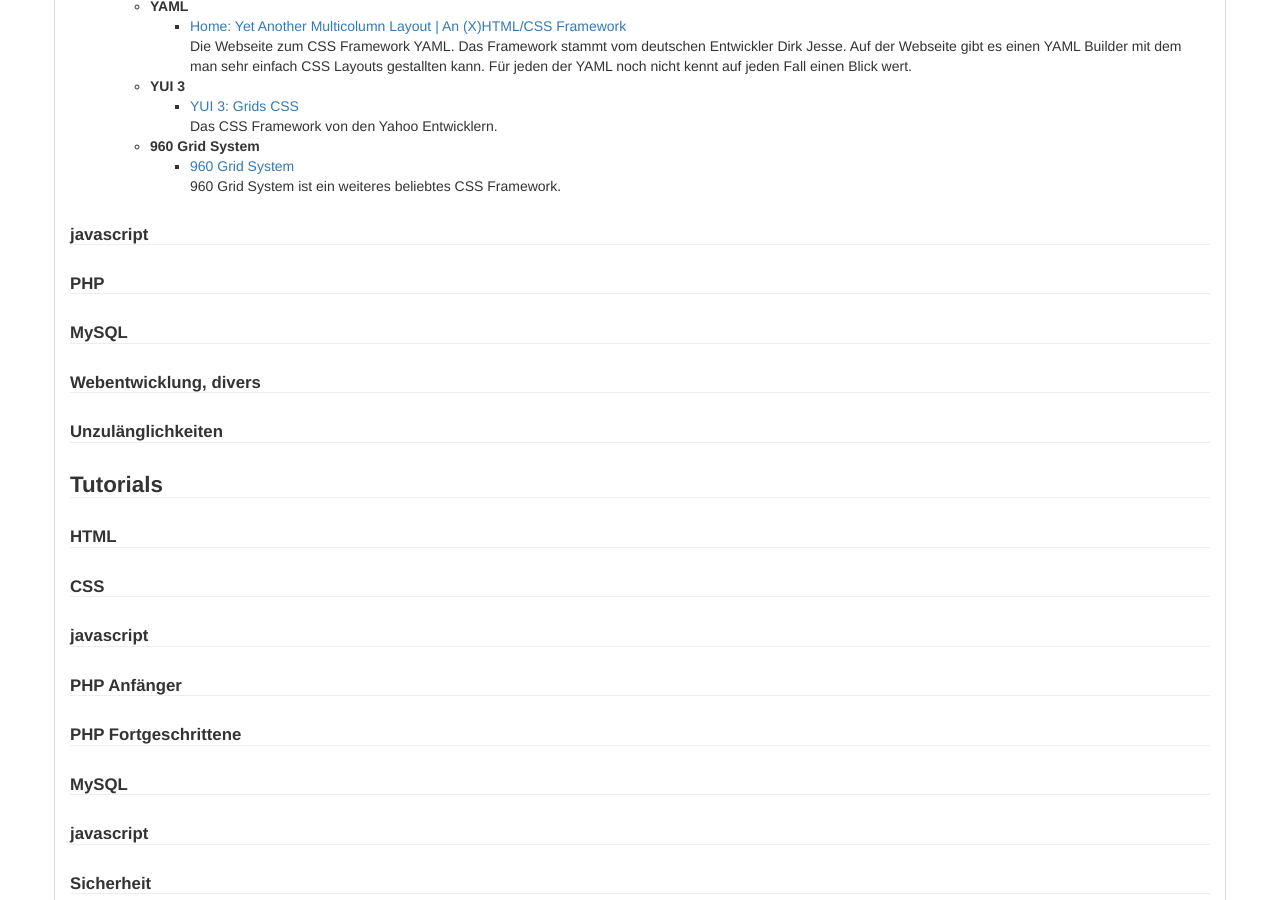
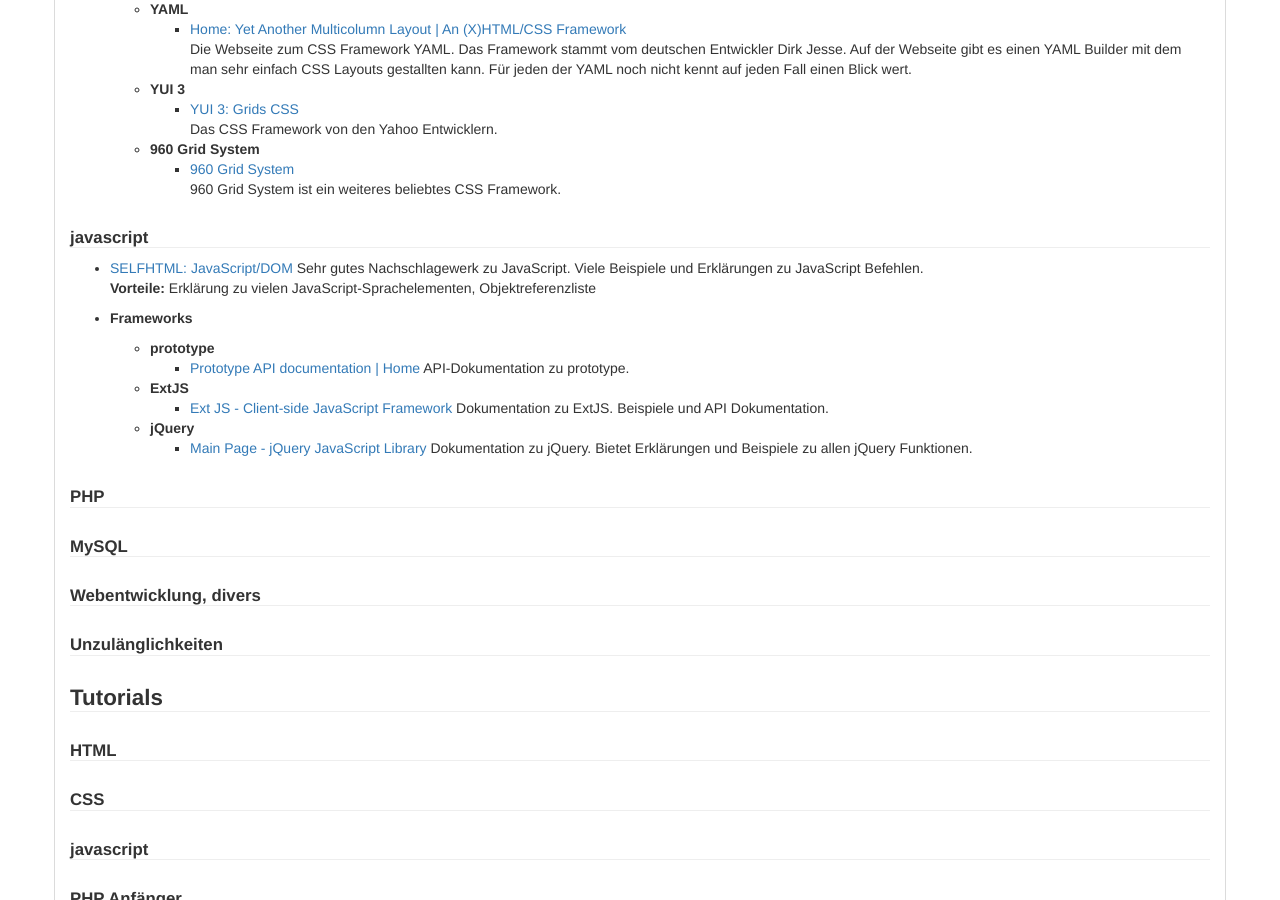
Before and after one commit to php-de/php-de.github.io, a Jekyll site: the page built from introduction/grundlagen.md, in a window 1280 px wide and 900 px high, scrolled down 1133 px. Built offline with Jekyll 4.4.1, drawn with Linux system fonts in a browser that asks for light colours; nearby versions of some CDN libraries.

Commit message:
Update grundlagen.md

```diff
--- a/introduction/grundlagen.md
+++ b/introduction/grundlagen.md
@@ -57,7 +57,7 @@
 **Vorteile:** Referenzliste zu HTML Elementen, Attributen, Zeichen und Varianten
 
 
-##### CSS
+#### CSS
 
 * [CSS 4 You - The Finest in Stylesheets](http://www.css4you.de/)
 Sehr gutes Nachschlagewerk zu CSS. Viele Beispiele und Erklärungen zu CSS Eigenschaften. Enthält Workshops zur Nutzung von Selektoren. Zwar nicht ganz aktuell, bietet aber eine Übersicht welche Eigenschaften von welchen Browsern unterstützt werden (leider nur bis IE7, Opera 7)
@@ -83,6 +83,25 @@
 
 
 #### javascript
+
+
+* [SELFHTML: JavaScript/DOM](http://de.selfhtml.org/javascript/index.htm)
+Sehr gutes Nachschlagewerk zu JavaScript. Viele Beispiele und Erklärungen zu JavaScript Befehlen.
+**Vorteile:** Erklärung zu vielen JavaScript-Sprachelementen, Objektreferenzliste
+
+* **Frameworks**
+
+    * **prototype**
+        * [Prototype API documentation | Home](http://api.prototypejs.org/)
+        API-Dokumentation zu prototype.
+
+    * **ExtJS**
+        * [Ext JS - Client-side JavaScript Framework](http://www.extjs.com/products/extjs/?ref=learnmorebluebutton)
+        Dokumentation zu ExtJS. Beispiele und API Dokumentation.
+
+    * **jQuery**
+        * [Main Page - jQuery JavaScript Library](http://docs.jquery.com/Main_Page)
+        Dokumentation zu jQuery. Bietet Erklärungen und Beispiele zu allen jQuery Funktionen.
 
 
 #### PHP
```
